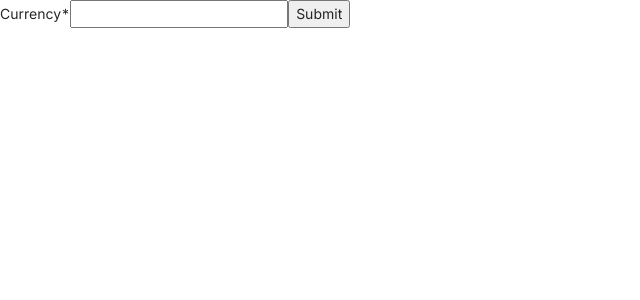
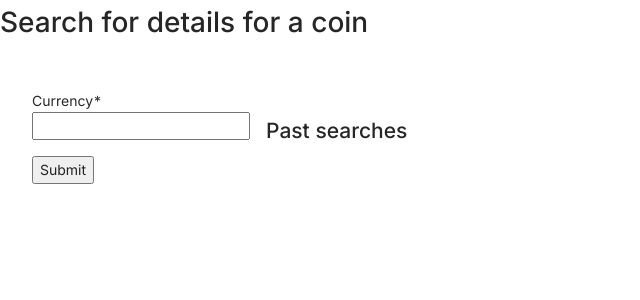
Before and after one commit to james-jenkinson/crypto-dashboard, a React (Create React App) app: page / in a window 1280 px wide. Shown: the top 300 px of the page, without its empty margins (0-640 px from the left). Built offline with nearby package versions, Linux system fonts and the light colour scheme.

Commit message:
Form layout and headings

```diff
--- /dev/null
+++ b/src/components/FetchCurrency/fetchCurrency.css
@@ -0,0 +1,11 @@
+.fetch-currency-form__body {
+  margin-bottom: 1rem;
+}
+
+.form-input__label {
+  display: block;
+}
+
+.form-input__input {
+  display: block;
+}
--- a/src/components/FetchCurrency/index.tsx
+++ b/src/components/FetchCurrency/index.tsx
@@ -3,6 +3,7 @@ import { useForm } from 'react-hook-form'
 import { coinContext } from '../../data/CoinContext'
 import { yupResolver } from '@hookform/resolvers/yup'
 import { object, string } from 'yup'
+import './fetchCurrency.css'
 
 const FetchCurrency: React.FC = () => {
   const { fetchCoin, fetchMarketData, hasError, coinId } = useContext(coinContext)
@@ -20,15 +21,23 @@ const FetchCurrency: React.FC = () => {
 
   return (
     <form onSubmit={handleSubmit(onSubmit)} aria-label="fetch-currency">
-      <label id="label-currency">
+      <div className="fetch-currency-form__body">
+        <label id="label-currency" className="form-input__label">
           Currency<span aria-hidden>*</span>
         </label>
-      <input name="currency" aria-labelledby="label-currency" aria-required ref={register} />
+        <input
+          name="currency"
+          className="form-input__input"
+          aria-labelledby="label-currency"
+          aria-required
+          ref={register}
+        />
         {errors.currency && (
           <span role="alert" aria-label="currency-error">
             {errors.currency.message}
           </span>
         )}
+      </div>
       <button type="submit">Submit</button>
       {hasError && (
         <div role="alert" aria-label="api-error">
--- a/src/components/PastSearches/index.tsx
+++ b/src/components/PastSearches/index.tsx
@@ -5,11 +5,14 @@ const PastSearches: React.FC = () => {
   const { pastSearches } = useContext(coinContext)
 
   return (
-    <ul>
-      {pastSearches.map((search) => (
-        <li key={search.term}>{search.term}</li>
-      ))}
-    </ul>
+    <div>
+      <h2>Past searches</h2>
+      <ul>
+        {pastSearches.map((search) => (
+          <li key={search.term}>{search.term}</li>
+        ))}
+      </ul>
+    </div>
   )
 }
 
--- a/src/pages/Home/home.css
+++ b/src/pages/Home/home.css
@@ -1,6 +1,11 @@
 .home__fetch-currency-form {
   display: flex;
   align-items: center;
+  padding: 2rem;
+}
+
+.home__fetch-currency-form > :not(:last-child) {
+  margin-right: 1rem;
 }
 
 .home__coin-details {
--- a/src/pages/Home/index.tsx
+++ b/src/pages/Home/index.tsx
@@ -8,14 +8,16 @@ import { coinContext } from '../../data/CoinContext'
 import './home.css'
 
 function Home(): JSX.Element {
-  const { isLoading } = useContext(coinContext)
+  const { isLoading, coin } = useContext(coinContext)
 
   return (
-    <div className="home">
+    <div>
+      <h1>Search for details for a coin</h1>
       <div className="home__fetch-currency-form">
         <FetchCurrency />
         <PastSearches />
       </div>
+      {coin?.name && <h1>Details of {coin.name}</h1>}
       <div className="home__coin-details">
         <LoadingSpinner isLoading={isLoading} />
         <CoinDetails />
```
Lines whose indentation alone changed are shown as unchanged.
